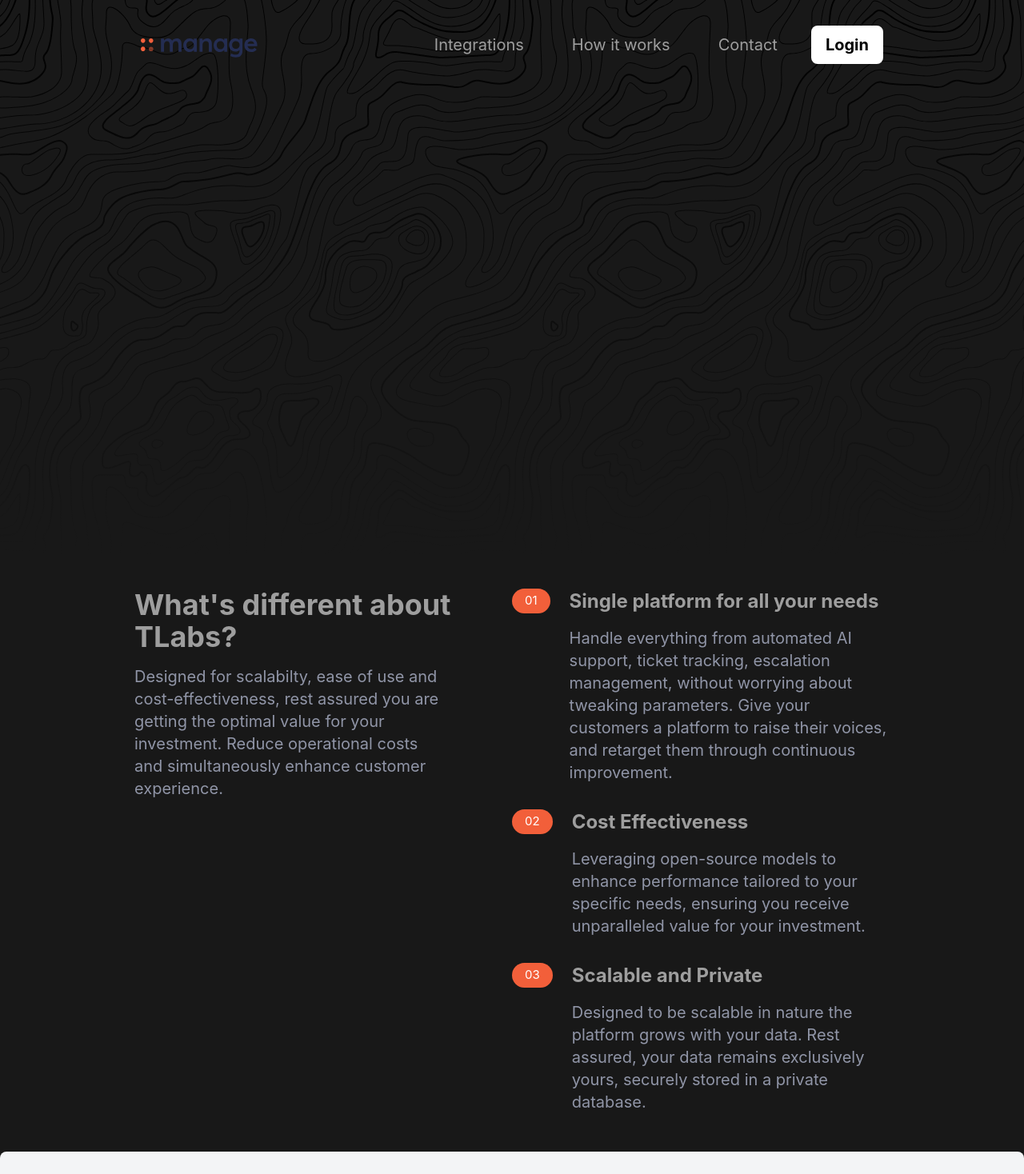
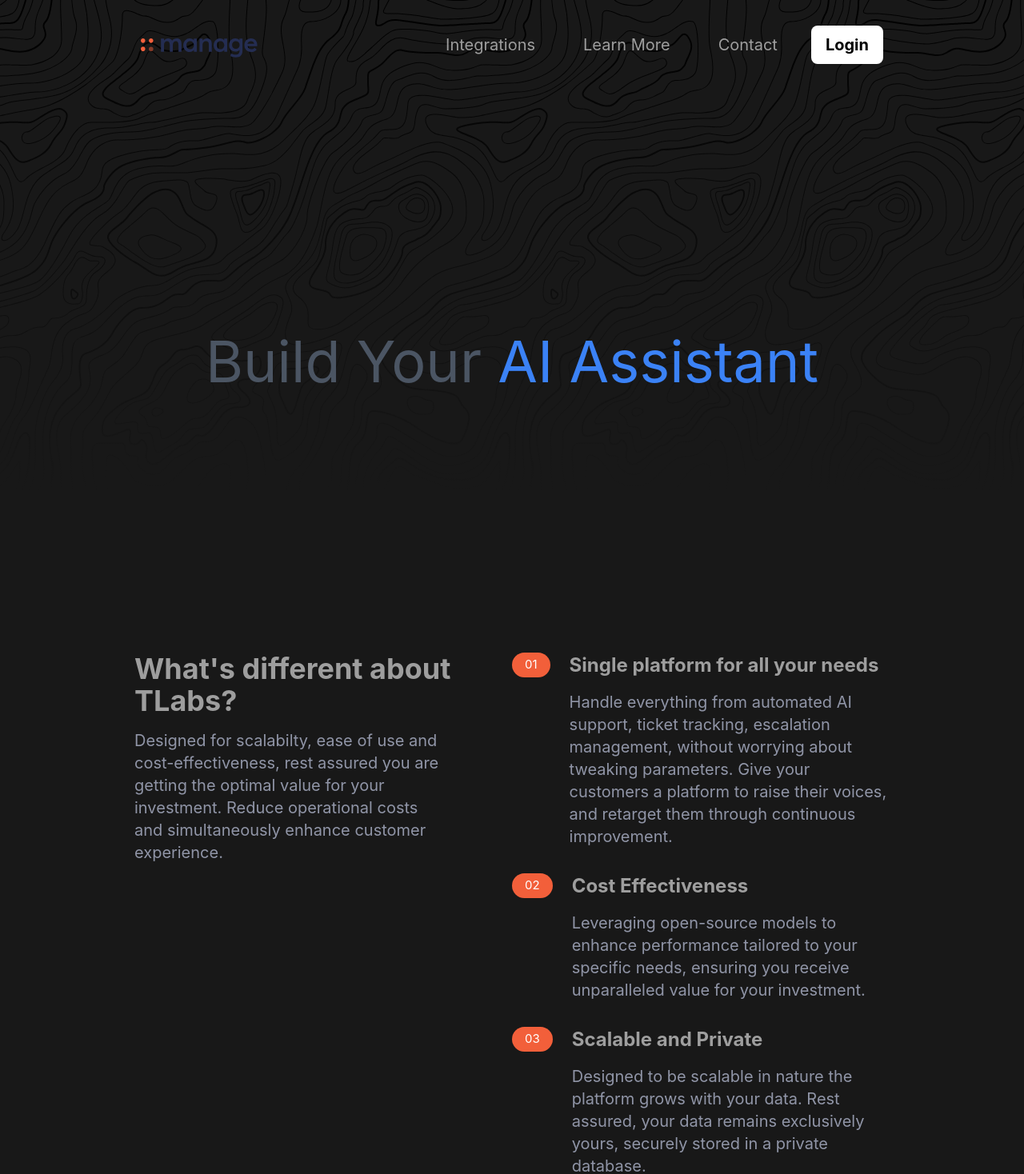
Before and after one commit to arpitpatel901/tlbot_website, a Vue app: page / in a window 1280 px wide. Shown: the top 1468 px of the page at 80% size. Built offline with nearby package versions, Linux system fonts and the light colour scheme; a web font is replaced by a local one; what vue3-google-login would draw is missing.

Commit message:
Fixed Styling issues

```diff
--- a/src/components/NavbarTailwind.vue
+++ b/src/components/NavbarTailwind.vue
@@ -19,7 +19,7 @@
             <a
               href="#"
               class="py-2 px-4 border-transparent border-2 hover:rounded-lg transition-all ease-in-out duration-200 hover:border-blue-300 hover:text-blue-300 hover:bg-gray-600"
-              >How it works</a
+              >Learn More</a
             >
             <a
               href="#"
@@ -81,25 +81,28 @@
       <section
         ref="messages"
         id="messages"
-        class="z-10 box-border relative mx-20 mt-5 py-10 text-center md:py-60 md:px-30 md:mt-28"
-        style="height: 100px;"
+        class="z-10 box-border relative mx-20 mt-5 py-40 text-center md:py-30 md:px-30 md:mt-28"
+        style="height: 400px;"
       >
+        <p class="text-6xl lg:text-7xl space-y-20 lg:py-10 text-white mb-4">
+          <h1><span class="text-gray-600">Build Your </span> <span class="text-blue-500">AI Assistant</span></h1>
+        </p>
         <!-- Rotating messages -->
         <p
           v-show="currentMessage === 1 && !isFadingOut"
-          class="text-4xl md:text-6xl lg:text-7xl text-white animate-blink transition-opacity duration-2000 ease-in-out"
+          class="text-5xl lg:text-6xl py-5 text-white animate-blink transition-opacity duration-2000 ease-in-out"
         >
           Search the Web
         </p>
         <p
           v-show="currentMessage === 2 && !isFadingOut"
-          class="text-4xl md:text-6xl lg:text-7xl text-white animate-blink transition-opacity duration-2000 ease-in-out"
+          class="text-5xl lg:text-6xl py-5 text-white animate-blink transition-opacity duration-2000 ease-in-out"
         >
           Search your Data
         </p>
         <p
           v-show="currentMessage === 3 && !isFadingOut"
-          class="text-4xl md:text-6xl lg:text-7xl text-white animate-blink transition-opacity duration-2000 ease-in-out"
+          class="text-5xl lg:text-6xl py-5 text-white animate-blink transition-opacity duration-2000 ease-in-out"
         >
           Automate your Tasks
         </p>
@@ -111,7 +114,7 @@
     <section id="Uniqueness">
       <!-- Flex container -->
       <div
-        class="container flex flex-col px-4 mx-auto mt-10 space-y-12 md:space-y-0 md:flex-row"
+        class="container flex flex-col px-4 mx-auto mt-10 space-y-12 py-10 md:py-40 md:space-y-0 md:flex-row"
       >
         <!-- What's Different -->
         <div class="flex flex-col space-y-4 md:w-1/2">
```
